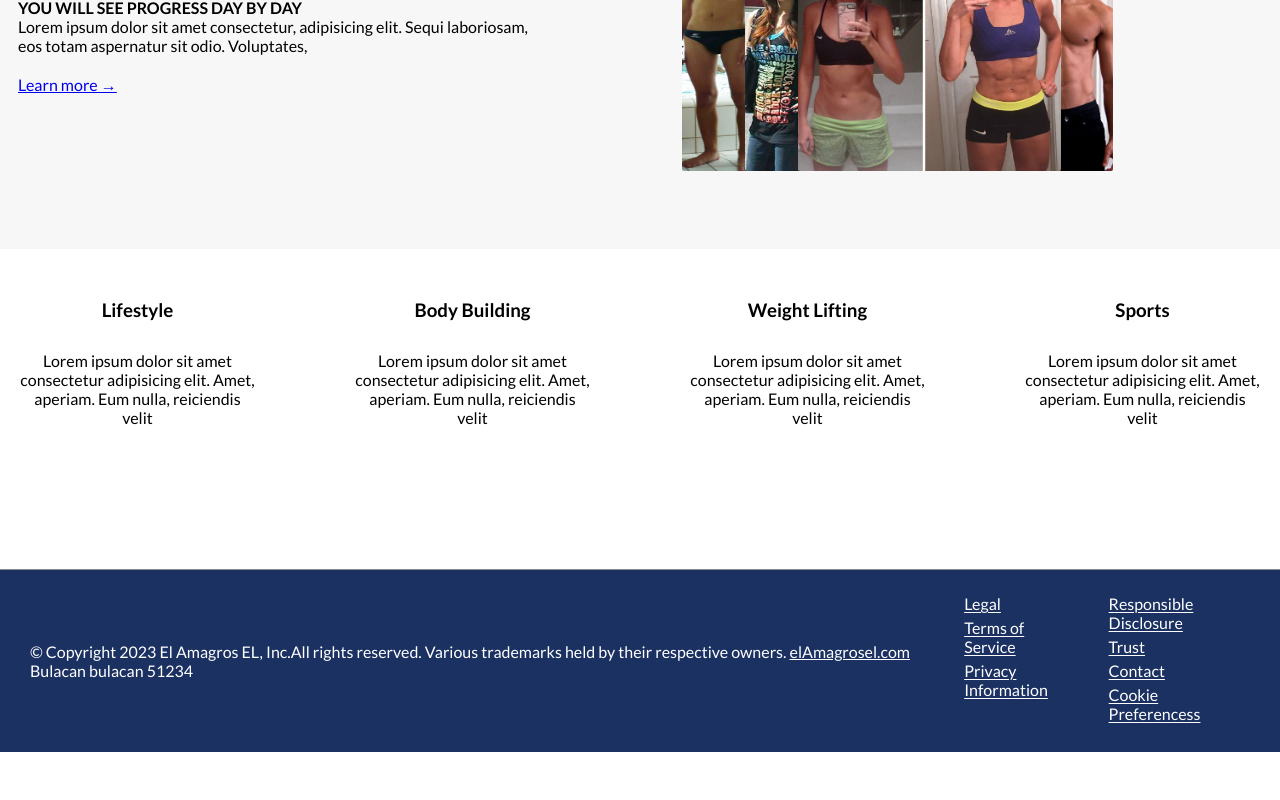
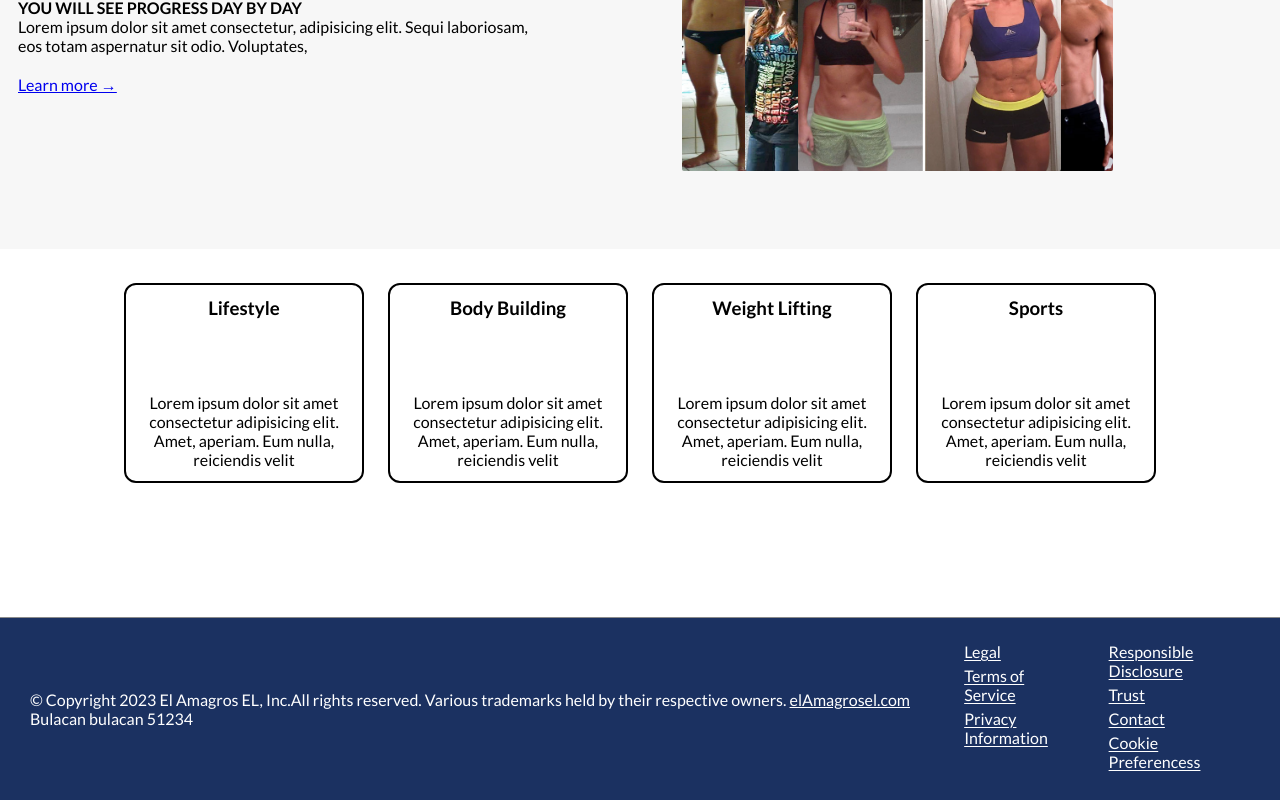
Before and after one commit to ian-afk/GYM_PROJECT_mern, a React (Vite) app in the folder frontend/: page / in a window 1280 px wide. Shown: the part 931-1731 px from the top of the page. Before the commit the page ends 1683 px from the top, so only its background shows below. Built offline with nearby package versions, Linux system fonts and the light colour scheme.

Commit message:
modify home  features section, from flow to flex

```diff
--- a/frontend/src/pages/Home/Main.jsx
+++ b/frontend/src/pages/Home/Main.jsx
@@ -55,28 +55,28 @@ export default function Main() {
         </section>
         <section className={styles['section-features']}>
           <div className={styles['features-row']}>
-            <div className={styles['col-1-of-4']}>
+            <div className={styles['cards']}>
               <h3>Lifestyle</h3>
               <p>
                 Lorem ipsum dolor sit amet consectetur adipisicing elit. Amet,
                 aperiam. Eum nulla, reiciendis velit
               </p>
             </div>
-            <div className={styles['col-1-of-4']}>
+            <div className={styles['cards']}>
               <h3>Body Building</h3>
               <p>
                 Lorem ipsum dolor sit amet consectetur adipisicing elit. Amet,
                 aperiam. Eum nulla, reiciendis velit
               </p>
             </div>
-            <div className={styles['col-1-of-4']}>
+            <div className={styles['cards']}>
               <h3>Weight Lifting</h3>
               <p>
                 Lorem ipsum dolor sit amet consectetur adipisicing elit. Amet,
                 aperiam. Eum nulla, reiciendis velit
               </p>
             </div>
-            <div className={styles['col-1-of-4']}>
+            <div className={styles['cards']}>
               <h3>Sports</h3>
               <p>
                 Lorem ipsum dolor sit amet consectetur adipisicing elit. Amet,
--- a/frontend/src/pages/Home/Main.module.css
+++ b/frontend/src/pages/Home/Main.module.css
@@ -135,20 +135,31 @@
 .section-features {
   margin-top: 20px;
   height: 300px;
+  margin: 34px auto;
 }
 .features-row {
-  max-width: 1244px;
-  margin: 0 auto;
+  height: 400px;
+
   display: flex;
-  height: 300px;
-  justify-content: space-between;
+  justify-content: center;
+  gap: 24px;
   text-align: center;
 }
 
-.features-row .col-1-of-4 {
-  width: calc((100% - 3 * 6rem) / 4);
+.cards {
+  height: 200px;
+  width: 240px;
+  border: 2px solid black;
+  border-radius: 12px;
+  padding: 12px;
+
+  display: flex;
+  flex-direction: column;
+  gap: 16px;
+  align-items: center;
+  justify-content: center;
 }
 
-.col-1-of-4 h3 {
-  margin: 30px;
+.cards h3 {
+  height: 200px;
 }
```
